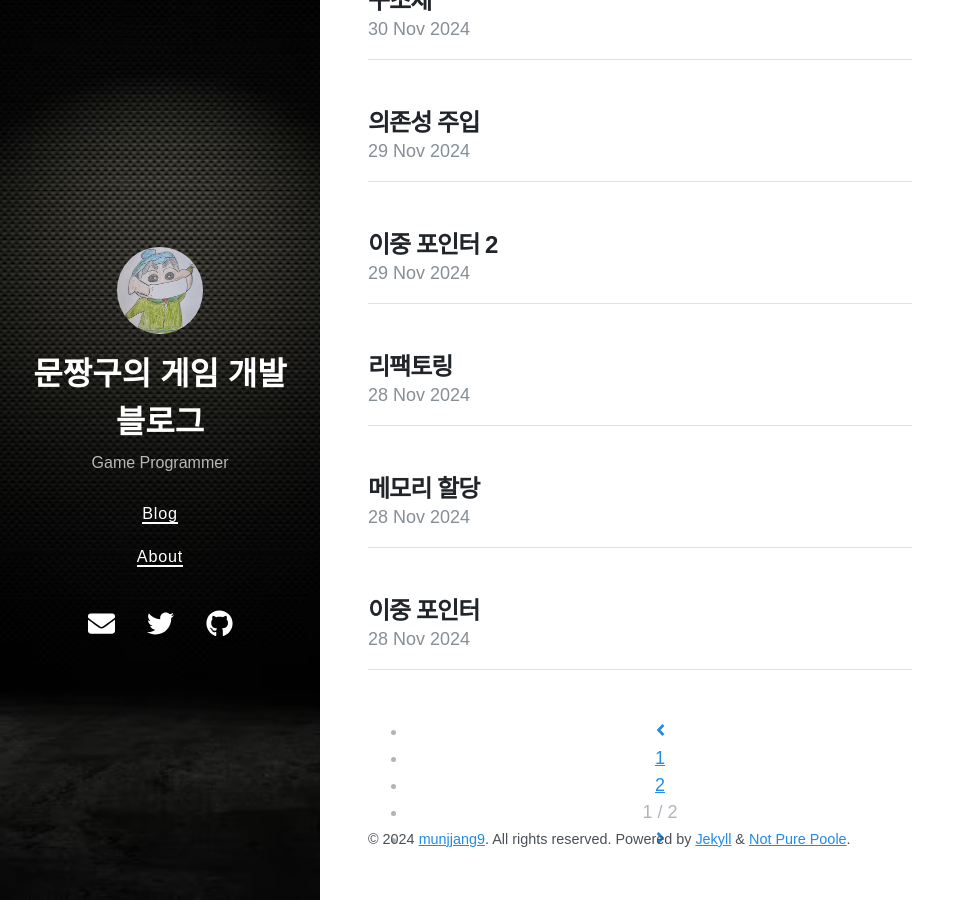
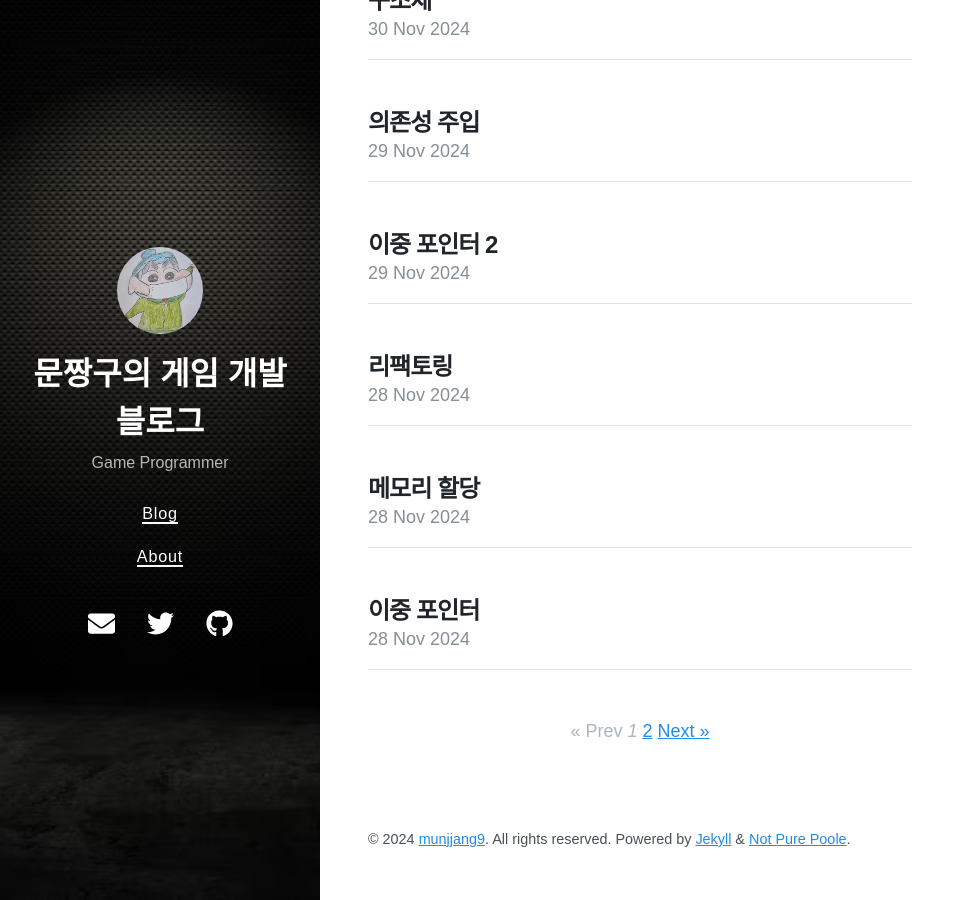
Before and after one commit to munjjang9/munjjang9.github.io, a Jekyll site: the page built from index.html, in a window 1280 px wide and 900 px high, scrolled down 608 px. Shown: the whole window, without its empty margins (0-975 px from the left). Built offline with Jekyll 4.4.1, drawn with Linux system fonts in a browser that asks for light colours; nearby versions of some CDN libraries; the list of posts is cut into pages by our own code.

Commit message:
Redo
test failed

```diff
--- a/_includes/post-paginator.html
+++ /dev/null
@@ -1,84 +0,0 @@
-<ul class="pagination align-items-center mt-4 mb-0 pl-lg-2">
-    <!-- left arrow -->
-    {% if paginator.previous_page %}
-      {% assign prev_url = paginator.previous_page_path | relative_url %}
-    {% else %}
-      {% assign prev_url = "#" %}
-    {% endif %}
-
-    <li class="page-item {% unless paginator.previous_page %}disabled{% endunless %}">
-      <a class="page-link btn-box-shadow" href="{{ prev_url }}" aria-label="previous-page">
-        <i class="fas fa-angle-left"></i>
-      </a>
-    </li>
-
-    <!-- page numbers -->
-    {% assign left_ellipsis = false %}
-    {% assign right_ellipsis = false %}
-
-    {% for i in (1..paginator.total_pages) %}
-
-      {% assign pre = paginator.page | minus: 1 %}
-      {% assign next = paginator.page | plus: 1 %}
-      {% assign pre_less = pre | minus: 1 %}
-      {% assign next_more = next | plus: 1 %}
-      {% assign show = false %}
-
-      {% if paginator.page == 1 %}
-        {% if i <= 3 or i == paginator.total_pages %}
-          {% assign show = true %}
-        {% endif %}
-      {% elsif paginator.page == paginator.total_pages %}
-        {% if i == 1 or i >= pre_less %}
-          {% assign show = true %}
-        {% endif %}
-      {% else %}
-        {% if i == 1 or i == paginator.total_pages%}
-          {% assign show = true %}
-        {% elsif i >= pre and i <= next %}
-          {% assign show = true %}
-        {% endif %}
-      {% endif %}
-
-      {% if show %}
-        <!-- show number -->
-        <li class="page-item {% if i == paginator.page %} active{% endif %}">
-          <a class="page-link btn-box-shadow" href="{{ site.baseurl }}/{% if i > 1%}page{{ i }}/{% endif %}">{{ i }}</a>
-        </li>
-      {% else %}
-        <!-- hide number -->
-        {% if i < pre and left_ellipsis == false %}
-          <li class="page-item disabled">
-            <span class="page-link btn-box-shadow">...</span>
-          </li>
-          {% assign left_ellipsis = true %}
-        {% elsif i > next and right_ellipsis == false %}
-          <li class="page-item disabled">
-            <span class="page-link btn-box-shadow">...</span>
-          </li>
-          {% assign right_ellipsis = true %}
-        {% endif %}
-      {% endif %}
-
-    {% endfor %}
-
-    <!-- mobile pagination -->
-    <li class="page-index align-middle">
-      <span>{{ paginator.page }}</span>
-      <span class="text-muted">/ {{ paginator.total_pages }}</span>
-    </li>
-
-    <!-- right arrow -->
-    {% if paginator.next_page_path %}
-      {% assign next_url = paginator.next_page_path | relative_url %}
-    {% else %}
-      {% assign next_url = "#" %}
-    {% endif %}
-
-    <li class="page-item {% unless paginator.next_page_path %}disabled{% endunless %}">
-      <a class="page-link btn-box-shadow" href="{{ next_url }}" aria-label="next-page">
-        <i class="fas fa-angle-right"></i>
-      </a>
-    </li>
-
-  </ul>
--- a/_layouts/home.html
+++ b/_layouts/home.html
@@ -31,6 +31,31 @@
   {%- endif -%}
 </div>
 
-{% if paginator.total_pages > 0 %}
-  {% include post-paginator.html %}
+{% if page.pagination.category %}
+{% assign category = page.pagination.category | prepend: '/category/' | default: site.baseurl %}
+{% else %}
+{% assign category = site.baseurl %}
+  {% endif %}
+{% if paginator.total_pages > 1 %}
+<div class="pagination">
+  {% if paginator.previous_page %}
+    <a href="{{ paginator.previous_page_path | prepend: site.baseurl | replace: '//', '/' }}">&laquo; Prev</a>
+  {% else %}
+    <span>&laquo; Prev </span>
+  {% endif %}
+  {% for page in (1..paginator.total_pages) %}
+    {% if page == paginator.page %}
+      <em>{{ page }}</em>
+    {% elsif page == 1 %}
+      <a href="{{ paginator.previous_page_path | prepend: site.baseurl | replace: '//', '/' }}">{{ page }}</a>
+    {% else %}
+      <a href="{{ site.paginate_path | prepend: category | replace: '//', '/' | replace: ':num', page }}">{{ page }}</a>
+    {% endif %}
+  {% endfor %}
+  {% if paginator.next_page %}
+    <a href="{{ paginator.next_page_path | prepend: site.baseurl | replace: '//', '/' }}">Next &raquo;</a>
+  {% else %}
+    <span> Next &raquo;</span>
+  {% endif %}
+</div>
 {% endif %}
```
